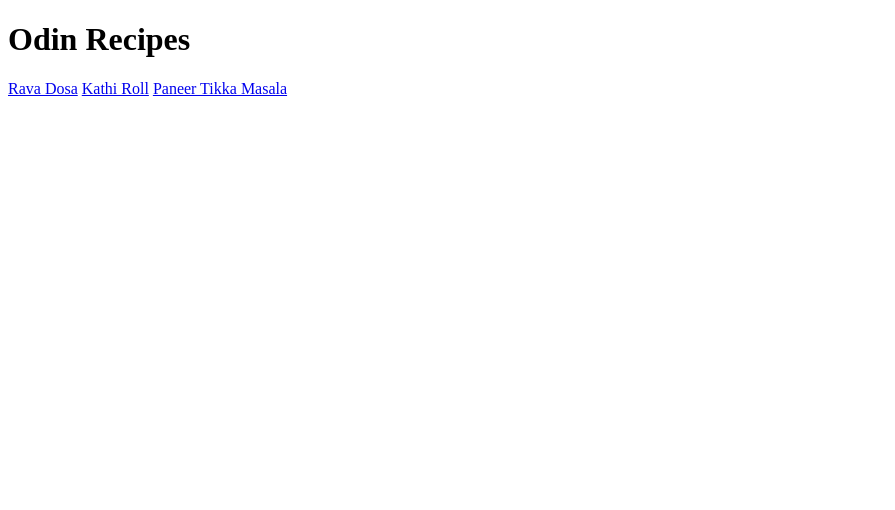
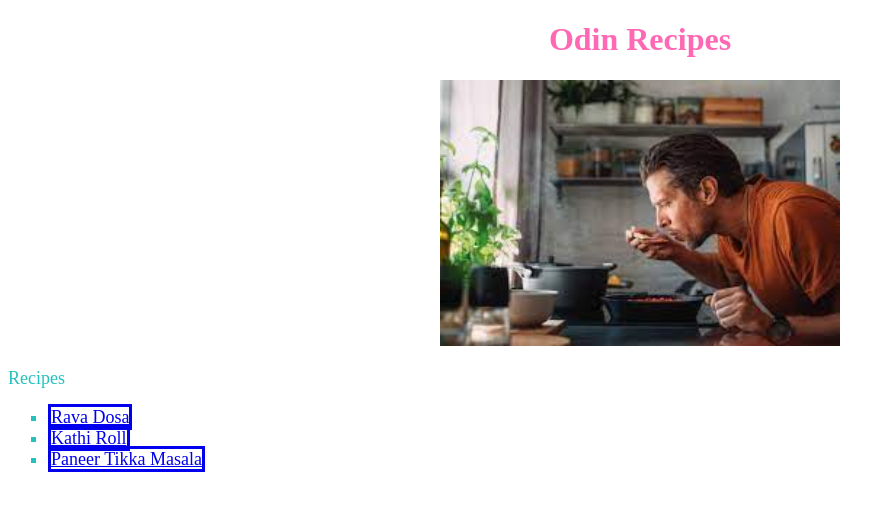
Before and after one commit to AbhimanyuPatidar/odin-recipes, a plain HTML site: page index.html in a window 1280 px wide. Shown: the whole page, without its empty margins (0-895 px from the left). Drawn offline with Linux system fonts and the light colour scheme.

Commit message:
Make cosmetic changes to the website

```diff
--- a/index.html
+++ b/index.html
@@ -4,12 +4,23 @@
     <meta charset="UTF-8">
     <meta name="viewport" content="width=device-width, initial-scale=1.0">
     <title>Odin Recipes</title>
+
+    <link rel="stylesheet" href="./styles.css">
 </head>
 <body>
     <h1>Odin Recipes</h1>
 
-    <a href="./recipes/dosa.html">Rava Dosa</a>
-    <a href="./recipes/kathi-roll.html">Kathi Roll</a>
-    <a href="./recipes/paneer.html">Paneer Tikka Masala</a>
+    <div class="image">
+        <img src="./images/man.jpeg" alt="A man tasting a dish!" width="400px">
+    </div>
+
+    <p class="recipes">Recipes</p>
+    <div>
+        <ul class="recipes">
+            <li><a href="./recipes/dosa.html">Rava Dosa</a></li>
+            <li><a href="./recipes/kathi-roll.html">Kathi Roll</a></li>
+            <li><a href="./recipes/paneer.html">Paneer Tikka Masala</a></li>
+        </ul>
+    </div>
 </body>
 </html>
--- /dev/null
+++ b/styles.css
@@ -0,0 +1,26 @@
+h1 {
+    color: hotpink;
+    text-align: center;
+}
+
+.image {
+    text-align: center;
+}
+
+.recipes {
+    color: rgb(37, 193, 190);
+    font-size: 18px;
+    list-style-type: square;
+}
+
+h2 {
+    color: blue;
+}
+
+a {
+    border: solid;
+}
+
+.backlink {
+    text-align: center;
+}
```
Also changed, not shown: recipes/dosa.html (+6 -2 lines), recipes/kathi-roll.html (+6 -2 lines), recipes/paneer.html (+6 -2 lines), images/man.jpeg (added).
